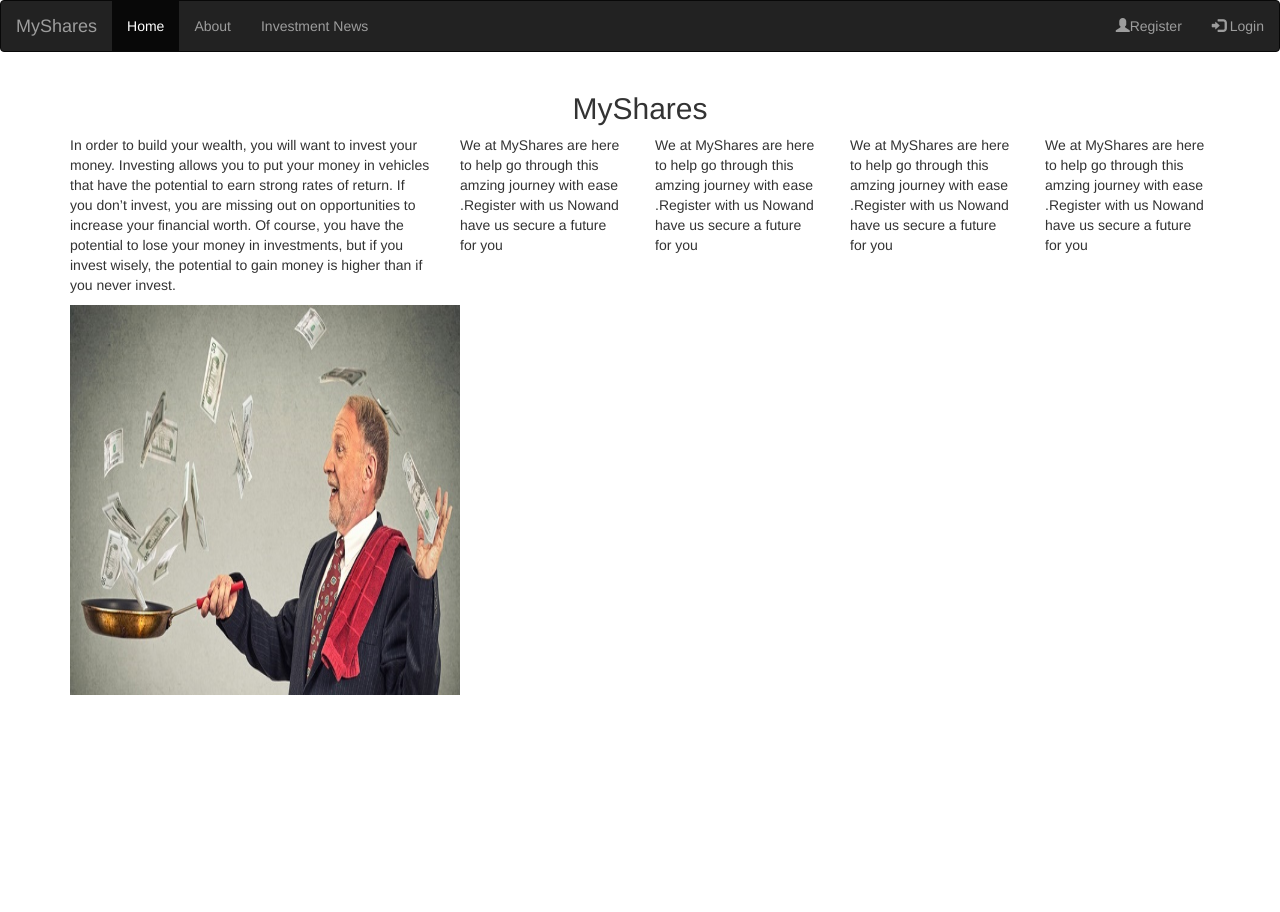
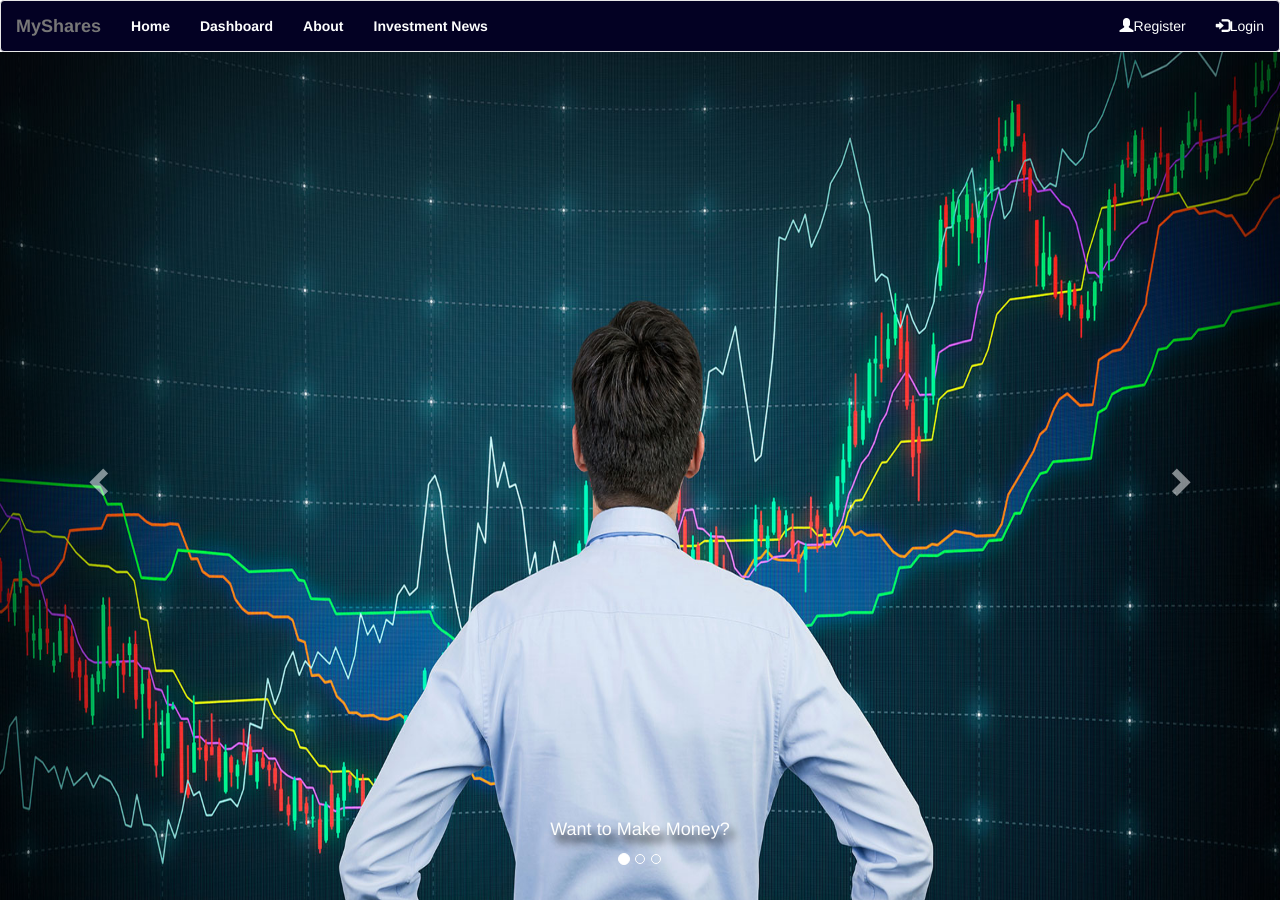
Before and after one commit to Anillab/MyShares, a Flask app: page / in a window 1280 px wide. Run offline with Flask 2, Linux system fonts and the light colour scheme; some libraries are stand-ins or nearby versions.

Commit message:
style app and work on routes

```diff
--- a/app/auth/forms.py
+++ b/app/auth/forms.py
@@ -11,7 +11,7 @@ class RegistrationForm(FlaskForm):
 
     confirm_password = PasswordField('Confirm Password', validators=[DataRequired(),EqualTo('password')])
 
-    submit = SubmitField('sign-up')
+    submit = SubmitField('Register')
 
 class LoginForm(FlaskForm):
     username = StringField('Username',validators=[DataRequired(),Length(min=2,max=20)])
--- a/app/auth/views.py
+++ b/app/auth/views.py
@@ -19,7 +19,8 @@ def register():
         if not User.query.filter(User.username==user).first():
             tempuser=User(username=user,password=passw,email=email)
             saveobject(tempuser)
-            return redirect(url_for('auth.login'))
+            login_user(tempuser)
+            return redirect(url_for('main.dash'))
     title = 'Home'
     return render_template('registration.html', title = title , form = form )
 
--- a/app/main/forms.py
+++ b/app/main/forms.py
@@ -11,7 +11,7 @@ class RegistrationForm(FlaskForm):
 
     confirm_password = PasswordField('Confirm Password', validators=[DataRequired(),EqualTo('password')])
 
-    submit = SubmitField('sign-up')
+    submit = SubmitField('Sign up')
 
 class LoginForm(FlaskForm):
     username = StringField('Username',validators=[DataRequired(),Length(min=2,max=20)])
--- a/app/static/css/styles.css
+++ b/app/static/css/styles.css
@@ -5,3 +5,41 @@
 #head{
   text-align: center;
 }
+.navbar-default{
+  margin-bottom: 0;
+  background-color: #030123;
+}
+.nav.navbar-nav li a{
+  color:#FDFEFE;
+}
+.navbar-default.navbar-header a .navbar-brand {
+    color: #f5f5f5;
+}
+
+.container{
+  width: 100%;
+  padding: 0;
+  height: 100%;
+}
+.item{
+  height:93vh;
+}
+img{
+  background-size: contain;
+}
+h4{
+  color: #FDFEFE;
+  text-shadow: 5px 8px 8px #000000;
+}
+div.container-form{
+  margin-right: 40px;
+  margin-left: 60px;
+  margin-top: 30px;
+}
+.btn-default{
+  background-color: #030123;
+  color: #FDFEFE;
+}
+.btn-default:hover{
+  box-shadow: 0 8px 12px 0 rgba(0, 0, 0, 0.2), 0 6px 20px 0 rgba(0, 0, 0, 0.19);
+}
--- a/app/templates/base.html
+++ b/app/templates/base.html
@@ -1,16 +1,22 @@
 {% include 'bootstrap/base.html' %}
 <html>
   <head>
-    <link rel="stylesheet" href="/static/css/index.css">
+    <script src="https://ajax.googleapis.com/ajax/libs/jquery/3.3.1/jquery.min.js"></script>
+    <script src="https://maxcdn.bootstrapcdn.com/bootstrap/3.3.7/js/bootstrap.min.js"></script>
+    <link href='//fonts.googleapis.com/css?family=Lato:300,400,700,300italic,400italic,700italic' rel='stylesheet' type='text/css' media="none" onload="if(media!='all')media='all'">
     <link rel=stylesheet type=text/css href="{{ url_for('static', filename='css/styles.css') }}">
-    <link href='//fonts.googleapis.com/css?family=Lato:300,400,700,300italic,400italic,700italic' rel='stylesheet' type='text/css' media="none" onload="if(media!='all')media='all'">
   </head>
   <body>
+    <div class="container">
       {% block navbar %}
           {% include 'navbar.html' %}
       {% endblock %}
       {% block content %}
       {% endblock %}
+    </div>
   </body>
-
+  <script>
+    $(document).ready(function () {
+    $("#{{request.endpoint}}").addClass("active"); })
+</script>
 </html>
--- a/app/templates/index.html
+++ b/app/templates/index.html
@@ -3,35 +3,51 @@
 <!-- Content block -->
 {% block content %}
 
-    <title> {{ title }} </title>
+      <div id="myCarousel" class="carousel slide" data-ride="carousel">
+        <!-- Indicators -->
+        <ol class="carousel-indicators">
+          <li data-target="#myCarousel" data-slide-to="0" class="active"></li>
+          <li data-target="#myCarousel" data-slide-to="1"></li>
+          <li data-target="#myCarousel" data-slide-to="2"></li>
+        </ol>
 
-    <div class="container">
+        <!-- Wrapper for slides -->
+        <div class="carousel-inner">
 
-        <h2 id="head">MyShares</h2>
-        <div class="row">
-          <div class="col-md-4">
-            <p>In order to build your wealth, you will want to invest your money.
-              Investing allows you to put your money in vehicles that have the potential to earn strong rates of return.
-                If you don’t invest, you are missing out on opportunities to increase your financial worth.
-                Of course, you have the potential to lose your money in investments, but if you invest wisely, the potential to gain money is higher than if you never invest.</p>
-                <img src="{{ url_for('static',filename = 'Images/investment_idea.jpg') }}"width="390" height="390">
+          <div class="item active">
+            <img src="{{ url_for('static', filename='Images/stock2.jpg') }}" alt="stock2" style="width:100vw; height:100vh;">
+            <div class="carousel-caption">
+              <h4>Want to Make Money?</h4>
 
+            </div>
           </div>
-          <div class="col-md-2">
-             <p>We at MyShares are here to help go through this amzing journey with ease .Register with us  Nowand have us secure a future for you</p>
+
+          <div class="item">
+            <img src="{{url_for('static', filename='Images/stocks2.jpg') }}" alt="stocks2" style="width:100vw; height:100vh;">
+            <div class="carousel-caption">
+              <h4>Then Invest your Money!</h4>
+            </div>
           </div>
-          <div class="col-md-2">
-             <p>We at MyShares are here to help go through this amzing journey with ease .Register with us  Nowand have us secure a future for you</p>
-          </div>
-          <div class="col-md-2">
-             <p>We at MyShares are here to help go through this amzing journey with ease .Register with us  Nowand have us secure a future for you</p>
-          </div>
-          <div class="col-md-2">
-             <p>We at MyShares are here to help go through this amzing journey with ease .Register with us  Nowand have us secure a future for you</p>
+
+          <div class="item">
+            <img src="{{url_for('static', filename='Images/foreignmarkets1.jpg') }}" alt="stocks4" style="width:100vw; height:100vh;">
+            <div class="carousel-caption">
+              <h4>My Shares app is here to help</h4>
+            </div>
           </div>
 
         </div>
 
-    </div>
+        <!-- Left and right controls -->
+        <a class="left carousel-control" href="#myCarousel" data-slide="prev">
+          <span class="glyphicon glyphicon-chevron-left"></span>
+          <span class="sr-only">Previous</span>
+        </a>
+        <a class="right carousel-control" href="#myCarousel" data-slide="next">
+          <span class="glyphicon glyphicon-chevron-right"></span>
+          <span class="sr-only">Next</span>
+        </a>
+      </div>
+
 
 {% endblock %}
--- a/app/templates/login.html
+++ b/app/templates/login.html
@@ -2,8 +2,8 @@
 {% extends 'base.html' %}
 
 {% block content %}
- <div class="container">
-   <h2>Login</h2>
+ <div class="container-form">
+   <h2><b>Login</b></h2>
      {{wtf.quick_form(form)}}
      <p class="centretext">
        Sign up for Account? <a href="{{url_for ('auth.register')}}">sign up</a>
--- a/app/templates/navbar.html
+++ b/app/templates/navbar.html
@@ -1,20 +1,18 @@
-
-
-<!-- Navbar block -->
-
-<nav class="navbar navbar-inverse">
+<!-- navbar block -->
+<nav class="navbar navbar-default">
   <div class="container-fluid">
     <div class="navbar-header">
-  <a class="navbar-brand" href="#">MyShares</a>
+      <a class="navbar-brand" href="/"><strong>MyShares</strong></a>
     </div>
     <ul class="nav navbar-nav">
-  <li class="active"><a href="/">Home</a></li>
-  <li><a href="/about">About</a></li>
-  <li><a href="https://kenyanwallstreet.com/">Investment News</a></li>
+      <li><a href="/"><b>Home</b></a></li>
+      <li><a href="/"><b>Dashboard</b></a></li>
+      <li><a href="/about"><b>About</b></a></li>
+      <li><a href="https://kenyanwallstreet.com/"><b>Investment News</b></a></li>
     </ul>
     <ul class="nav navbar-nav navbar-right">
       <li><a href="/auth/register"><span class="glyphicon glyphicon-user"></span>Register</a></li>
-  <li><a href="/auth/login"><span class="glyphicon glyphicon-log-in"></span> Login</a></li>
+      <li><a href="/auth/login"><span class="glyphicon glyphicon-log-in"></span>Login</a></li>
     </ul>
   </div>
 </nav>
--- a/config.py
+++ b/config.py
@@ -4,7 +4,7 @@ class Config:
     '''
     General configuration parent class
     '''
-    SQLALCHEMY_DATABASE_URI='sqlite:////home/xv/Desktop/chromeext/flask-template/database.db'
+    SQLALCHEMY_DATABASE_URI='sqlite:////home/benzite/Documents/Projects/Myshares/database.db'
     SQLALCHEMY_TRACK_MODIFICATIONS=True
     SECRET_KEY='jihoio@##RQT$WGFSDAGw/.,/>?>?}#@{$^#{%&$*#%#$Fzxcijk}dfg'
 
```
Also changed, not shown: app/templates/registration.html (+4 -4 lines), app/main/views.py (line endings or trailing spaces), app/static/Images/foreignmarkets1.jpg (added), app/static/Images/stock2.jpg (added), app/static/Images/stocks2.jpg (added), app/static/Images/stocks3.jpg (added), app/static/Images/stocks4.jpg (added), database.db. Lines whose indentation alone changed are shown as unchanged.
